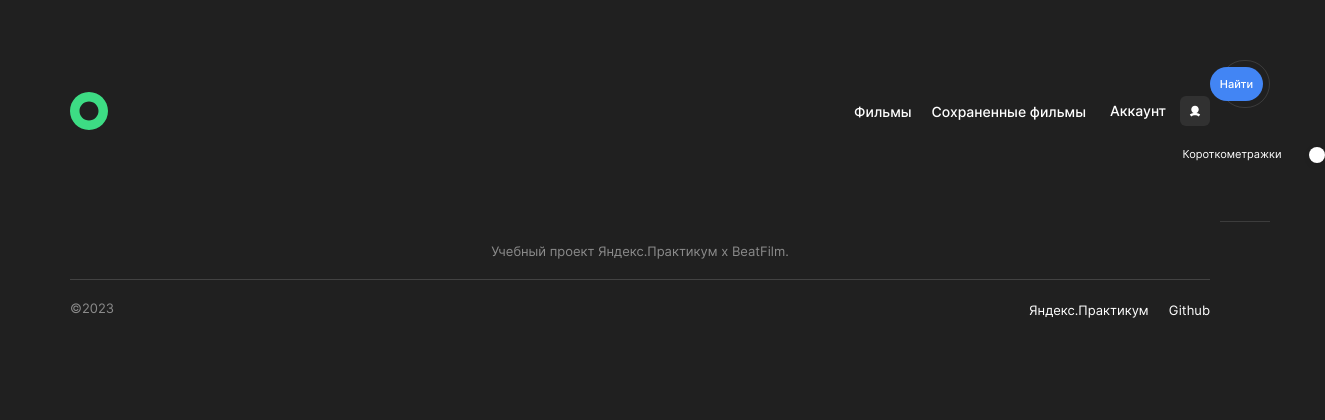
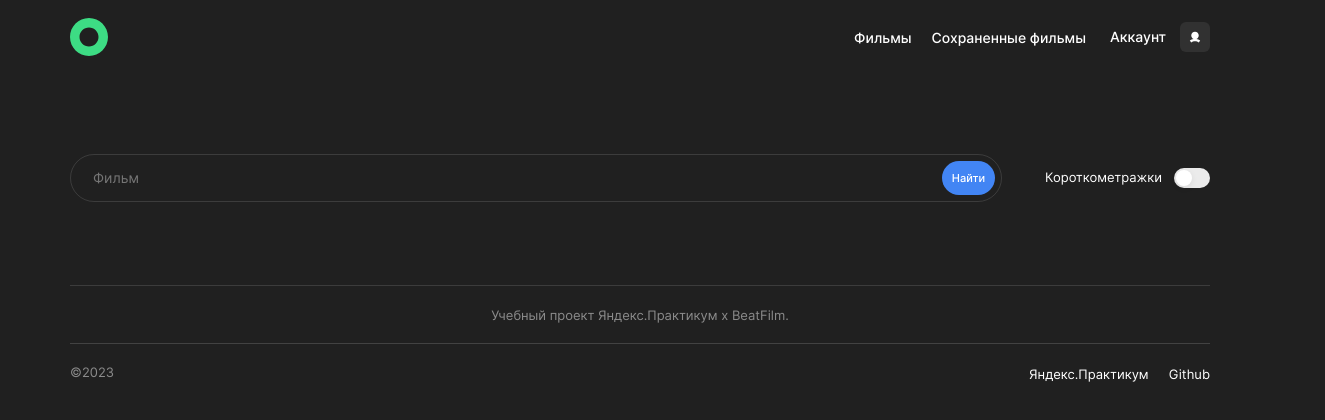
Before and after one commit to romankrivopalov/movies-explorer-frontend, a React (Create React App) app: page /movies in a window 1280 px wide. Shown: the top 420 px of the page, 1325 px wide, since content can reach past the window. Built offline with nearby package versions, Linux system fonts and the light colour scheme.

Commit message:
add SearchForm component

```diff
--- a/src/components/Movies/Movies.js
+++ b/src/components/Movies/Movies.js
@@ -1,5 +1,5 @@
 import Header from '../Header/Header.js';
-import SearchForm from './SearchForm/SearchForm.js';
+import SearchForm from '../SearchForm/SearchForm.js';
 
 import Footer from '../Footer/Footer.js'
 
--- a/src/components/Movies/SearchForm/SearchForm.css
+++ b/src/components/SearchForm/SearchForm.css
@@ -18,7 +18,7 @@
 
 .search-form__wrapper_short-film {
   justify-content: center;
-  padding: 37px 0 56px 0;
+  margin: 44px 0 56px 0;
   gap: 13px;
 }
 
@@ -67,6 +67,7 @@
   height: 0;
   width: 0;
   visibility: hidden;
+  display: none;
 }
 
 .search-form__checkbox-label {
@@ -77,6 +78,7 @@
   background-color: #EBEBEB;
   border-radius: 20px;
   cursor: pointer;
+  transition: background .2s ease-out;
 }
 
 .search-form__checkbox-label:after {
@@ -100,3 +102,58 @@
   left: calc(100% - 2px);
   transform: translateX(-100%);
 }
+
+@media screen and (min-width: 768px) {
+  .search-form {
+    margin: 60px 30px 0 30px;
+  }
+
+  .search-form__wrapper_short-film {
+    margin: 37px 0 56px 0;
+    gap: 12px;
+  }
+
+  .search-form__input {
+    padding: 14px 18px;
+    font-size: 14px;
+  }
+
+  .search-form__short-film-text {
+    font-size: 13px;
+  }
+}
+
+@media screen and (min-width: 1280px) {
+  .search-form {
+    position: relative;
+    margin: 80px 0 84px 0;
+    flex-direction: row;
+    justify-content: space-between;
+    grid-column: 2/3;
+    gap: 41px;
+    align-items: center;
+  }
+
+  .search-form::after {
+    position: absolute;
+    left: 0;
+    top: 131px;
+  }
+
+  .search-form__wrapper {
+    width: 932px;
+  }
+
+  .search-form__wrapper_short-film {
+    margin: 0;
+    width: auto;
+  }
+
+  .search-form__input {
+    padding: 14px 22px;
+  }
+
+  .search-form__checkbox-label {
+    cursor: pointer;
+  }
+}
--- a/src/index.css
+++ b/src/index.css
@@ -16,4 +16,4 @@
 
 @import url('./components/Footer/Footer.css');
 
-@import url('./components/Movies/SearchForm/SearchForm.css');
+@import url('./components/SearchForm/SearchForm.css');
```
Also changed, not shown: src/components/SearchForm/SearchForm.js (renamed from src/components/Movies/SearchForm/SearchForm.js).
